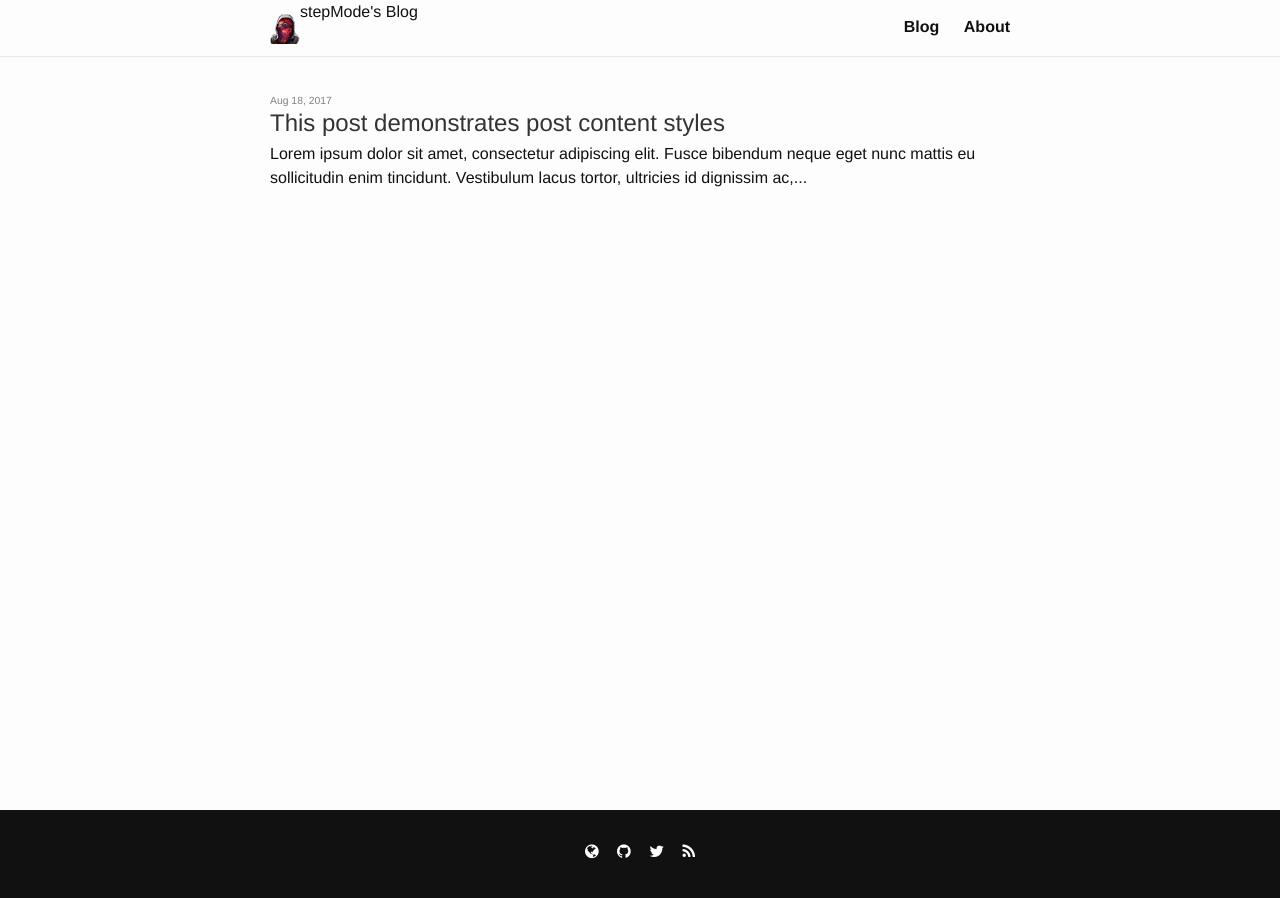
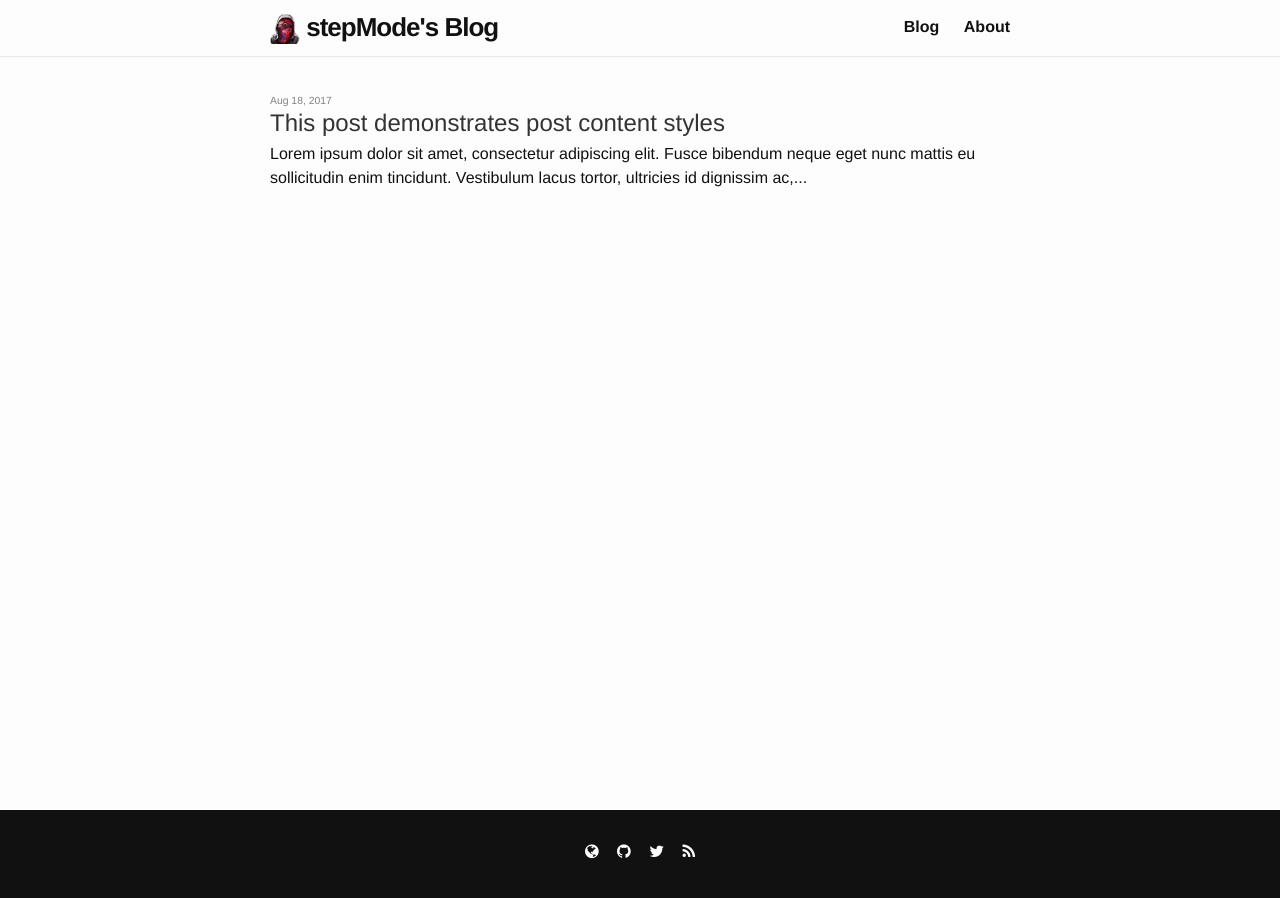
Before and after one commit to stepMode/stepmode.github.io, a Jekyll site: the page built from index.html, in a window 1280 px wide. Built offline with Jekyll 4.4.1, drawn with Linux system fonts in a browser that asks for light colours; the list of posts is cut into pages by our own code.

Commit message:
wrong line in last change

```diff
--- a/_includes/header.html
+++ b/_includes/header.html
@@ -13,8 +13,9 @@
           {{ site.title | escape }}
         {% endif %}
       {% endfor %}
+      {{ site.title | escape }}
     </a>
-    {{ site.title | escape }}
+
     {% if page_paths %}
       <nav class="site-nav">
         <input type="checkbox" id="nav-trigger" class="nav-trigger" />
```
